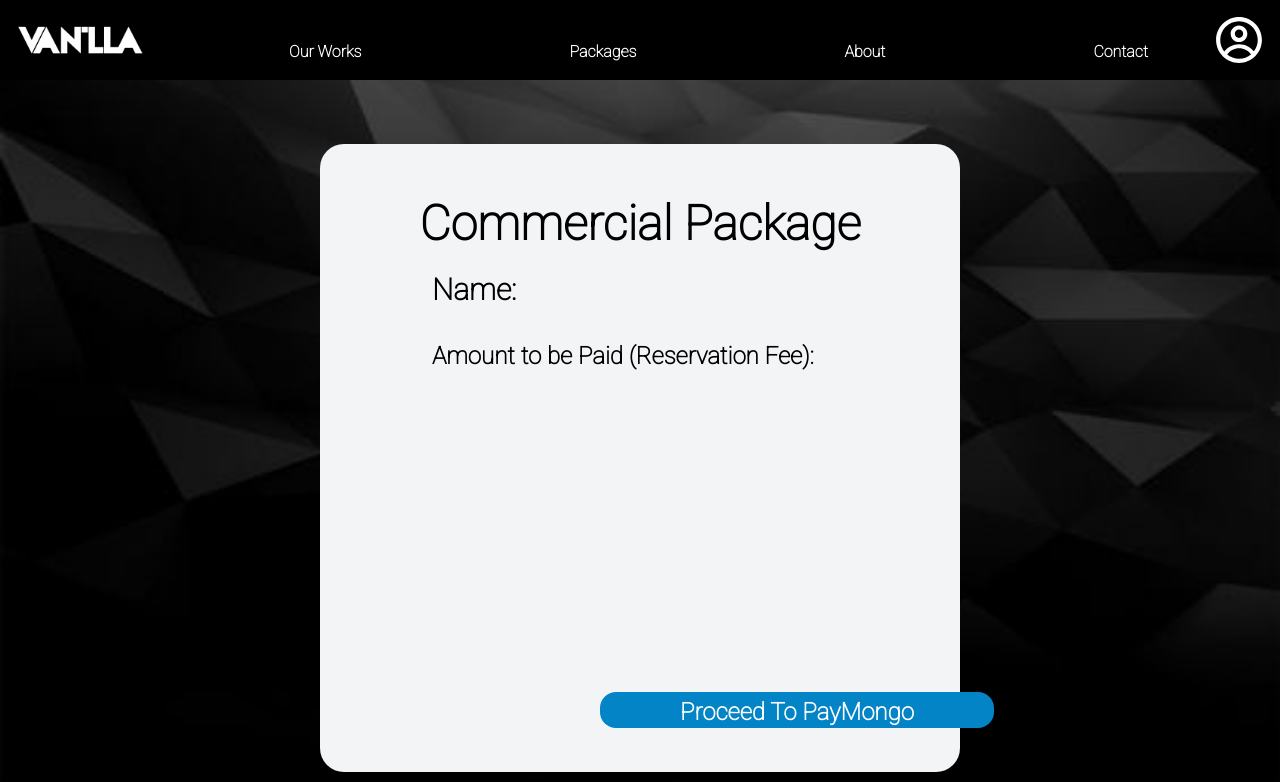
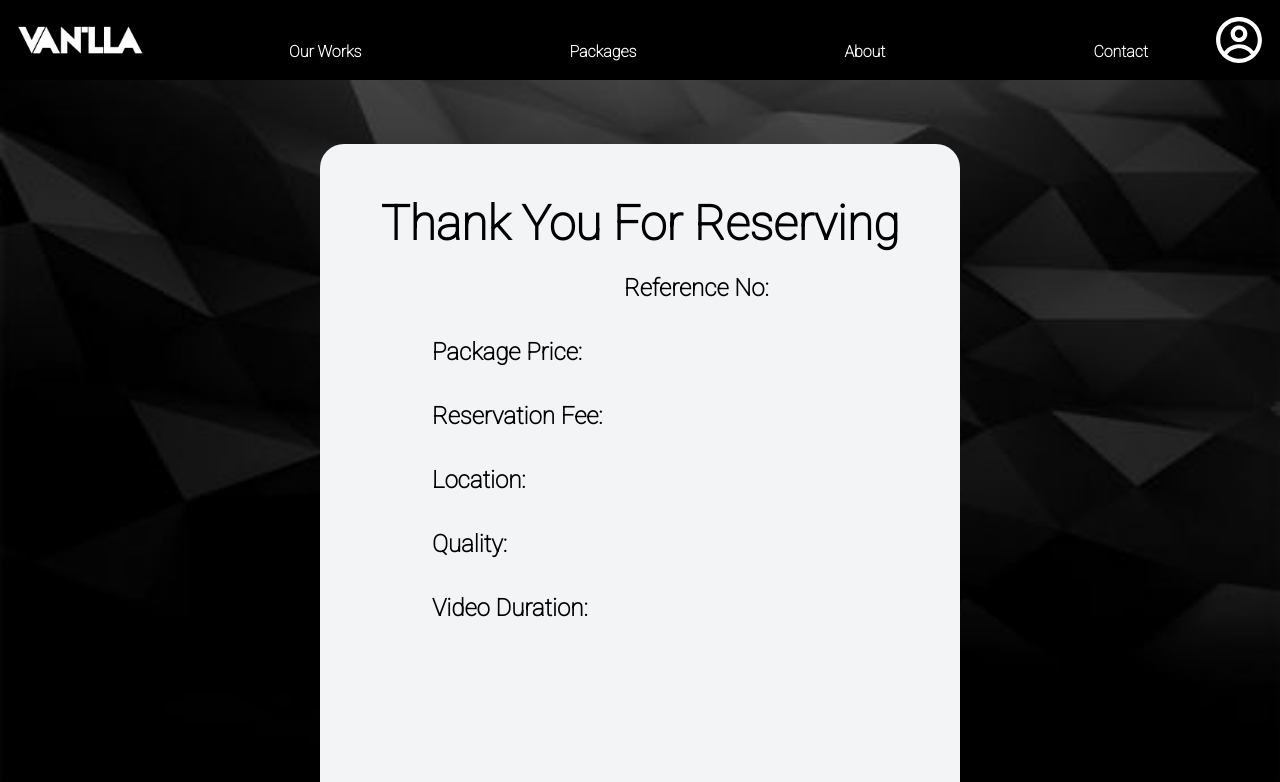
Before and after one commit to JayceAronGo/vanillastudio, a React (Create React App) app: page / in a window 1280 px wide. Shown: the top 782 px of the page. Built offline with nearby package versions, Linux system fonts and the light colour scheme.

Commit message:
sadfsadfsa

```diff
--- a/src/App.js
+++ b/src/App.js
@@ -7,13 +7,14 @@ import Calendar from "./pages/Calendar";
 import Confirm from "./pages/Confirm";
 import Payment from "./pages/Payment";
 import ProjectDetails from "./pages/ProjectDetails";
+import Receipt from "./pages/Receipt";
 
 
 function App() {
   return (
 <div >
 <Navbar />
-<Payment />
+<Receipt />
 <Footer />
 </div>
   )
--- /dev/null
+++ b/src/pages/Receipt.jsx
@@ -0,0 +1,105 @@
+import React from 'react'
+import Vapoly from "../assets/vapoly.jpg";
+
+const Receipt = () => {
+  return (
+    <div>
+    <img className="w-full h-full object-cover " src={Vapoly} alt="bgm"></img>
+
+
+<div className=" absolute top-36  w-full left-1/4">
+
+   <div className=" border-none z-14 rounded-3xl p-4 w-1/2 h-fix pb-28  bg-gray-100 text-black">
+       <div className="  pt-10 pb-32">
+           <div className='text-center '>
+               <h1 className=" text-5xl font-bold font-signature">
+                  Thank You For Reserving
+
+               </h1>
+            </div>
+
+            <div className='flex  pl-72' >
+               <h2 className='py-6 font-bold  text-2xl '>
+                   Reference No:
+
+                   <div>
+                       {/* Package input backend */}
+                   </div>
+               </h2>
+            </div>
+           <ul className='  text-2xl pt-2 pl-24 space-y-8 font-semibold'>
+               <div className=' flex'>
+               <li>
+                  Package Price:
+               </li>
+
+               <div className=' pl-10 font-bold'>
+                       {/* Insert Backend */}
+                   </div>
+               </div>
+
+               <div className=' flex'>
+                        <li>
+                            Reservation Fee:
+                        </li>
+                        <div className=' pl-10 font-bold'>
+                                {/* Insert Backend */}
+                            </div>
+                        </div>
+
+                        <div className=' flex'>
+                        <li>
+                            Location:
+                        </li>
+
+                            <div className=' pl-10 font-bold'>
+                                {/* Insert Backend */}
+                            </div>
+                        </div>
+
+                        <div className=' flex'>
+                        <li>
+                            Quality:
+                        </li>
+                        <div className=' pl-10 font-bold'>
+                                {/* Insert Backend */}
+                            </div>
+                        </div>
+
+                        <div className=' flex'>
+                        <li>
+                            Video Duration:
+                        </li>
+
+                            <div className=' pl-10 font-bold'>
+                                {/* Insert Backend */}
+                            </div>
+                        </div>
+           </ul>
+
+            <div>
+                {/* Insert Backend */}
+            </div>
+
+
+           <div className=' flex px-32 ml-10'>
+
+
+ <div className="  mt-40 pl-40 flex absolute  ">
+   <div className=" cursor-pointer text-center font-bold  text-2xl pt-1 px-20 border-8 border-none  rounded-2xl text-white bg-sky-600 hover:scale-105 duration-300">
+     <h1 className=''>Return Home</h1>
+   </div>
+ </div>
+</div>
+       </div>
+   </div>
+
+
+
+</div>
+
+</div>
+  )
+}
+
+export default Receipt
```
